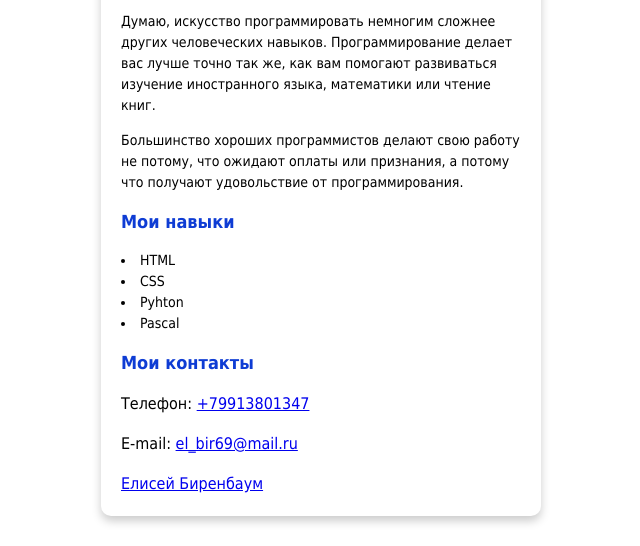
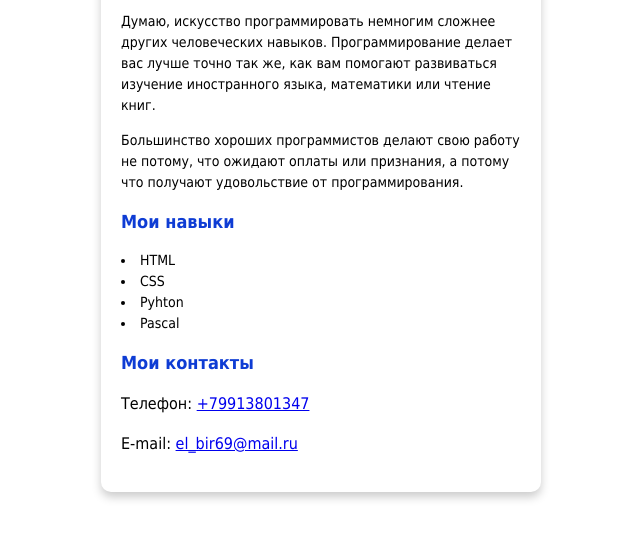
Before and after one commit to ElisBir/ProfileEB, a plain HTML site: page index.html in a window 1280 px wide. Shown: the part 346-892 px from the top of the page, without its empty margins (319-959 px from the left). After the commit the page ends 868 px from the top, so only its background shows below. Drawn offline with Linux system fonts and the light colour scheme; files that its build step writes are made by us from their sources.

Commit message:
Update index.html

```diff
--- a/index.html
+++ b/index.html
@@ -24,7 +24,6 @@
             <h2 class="card-subtitle">Мои контакты</h2>
             <p>Телефон: <a href="#">+79913801347</a></p>
             <p>E-mail: <a href="mailto:el_bir69@mail.ru">el_bir69@mail.ru</a></p>
-            <a href="file:///C:/Users/user/Desktop/%D0%BF%D1%80%D0%BE%D0%B3%D1%80%D0%B0%D0%BC%D0%B8%D1%80%D0%BE%D0%B2%D0%B0%D0%BD%D0%B8%D0%B5/html-css/index.html#">Елисей Биренбаум</a>
         </div>
     </body>
 </html>
```
